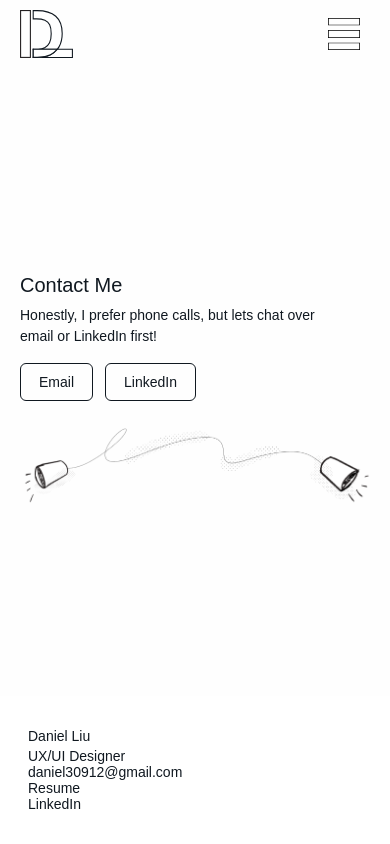
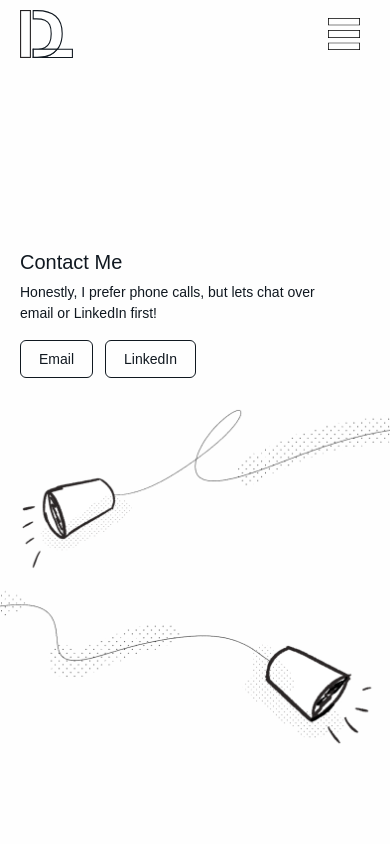
Before and after one commit to daniel-liu01/portfolio, a Next.js app: page /contact in a window 390 px wide. Shown: the top 844 px of the page. Built offline with nearby package versions, Linux system fonts and the light colour scheme; a web font is replaced by a local one.

Commit message:
refine mobile responsiveness

```diff
--- a/app/contact/page.js
+++ b/app/contact/page.js
@@ -40,7 +40,13 @@ export default function ContactPage() {
             <img
               src="/contact/cups.png"
               alt=""
-              className={styles.cups}
+              className={styles.cupsDesktop}
+              aria-hidden
+            />
+            <img
+              src="/contact/mobileCups.png"
+              alt=""
+              className={styles.cupsMobile}
               aria-hidden
             />
           </div>
--- a/app/contact/page.module.css
+++ b/app/contact/page.module.css
@@ -42,7 +42,7 @@
   justify-content: center;
   font-family: var(--font-mono);
   font-size: var(--text-sm);
-  font-weight: var(--medium);
+  font-weight: var(--light);
   color: var(--black);
   background: var(--white);
   border: 1.5px solid var(--black);
@@ -63,8 +63,15 @@
   max-width: 100%;
 }
 
-.cups {
+.cupsDesktop {
   display: block;
+  width: 100%;
+  height: auto;
+  max-width: 100%;
+}
+
+.cupsMobile {
+  display: none;
   width: 100%;
   height: auto;
   max-width: 100%;
@@ -77,30 +84,26 @@
 }
 
 @media (max-width: 768px) {
-  /* Fit page in viewport so footer is visible without scroll */
+  /* Body content centered in viewport; footer pushed below (page can scroll) */
   .contactPage {
-    height: 100dvh;
-    min-height: 100vh;
+    min-height: 100dvh;
     display: flex;
     flex-direction: column;
-    overflow: hidden;
   }
 
   .contactMain {
     flex: 1;
-    min-height: 0;
+    min-height: 100dvh;
     display: flex;
     flex-direction: column;
+    justify-content: center;
   }
 
   .contactSection {
-    flex: 1;
-    min-height: 0;
     display: flex;
     flex-direction: column;
-    justify-content: center;
+    align-items: flex-start;
     padding: var(--space-24) var(--space-20) var(--space-16);
-    overflow: hidden;
   }
 
   .contactTitle {
@@ -120,11 +123,21 @@
   .illustration {
     margin-top: var(--space-24);
     flex-shrink: 0;
+    width: 100vw;
+    margin-left: calc(50% - 50vw);
+    max-width: none;
   }
 
-  .cups {
+  .cupsDesktop {
+    display: none;
+  }
+
+  .cupsMobile {
+    display: block;
     width: 100%;
+    min-width: 100%;
     height: auto;
-    max-width: 100%;
+    object-fit: contain;
+    object-position: center center;
   }
 }
```
Also changed, not shown: public/contact/mobileCups.png (added).
